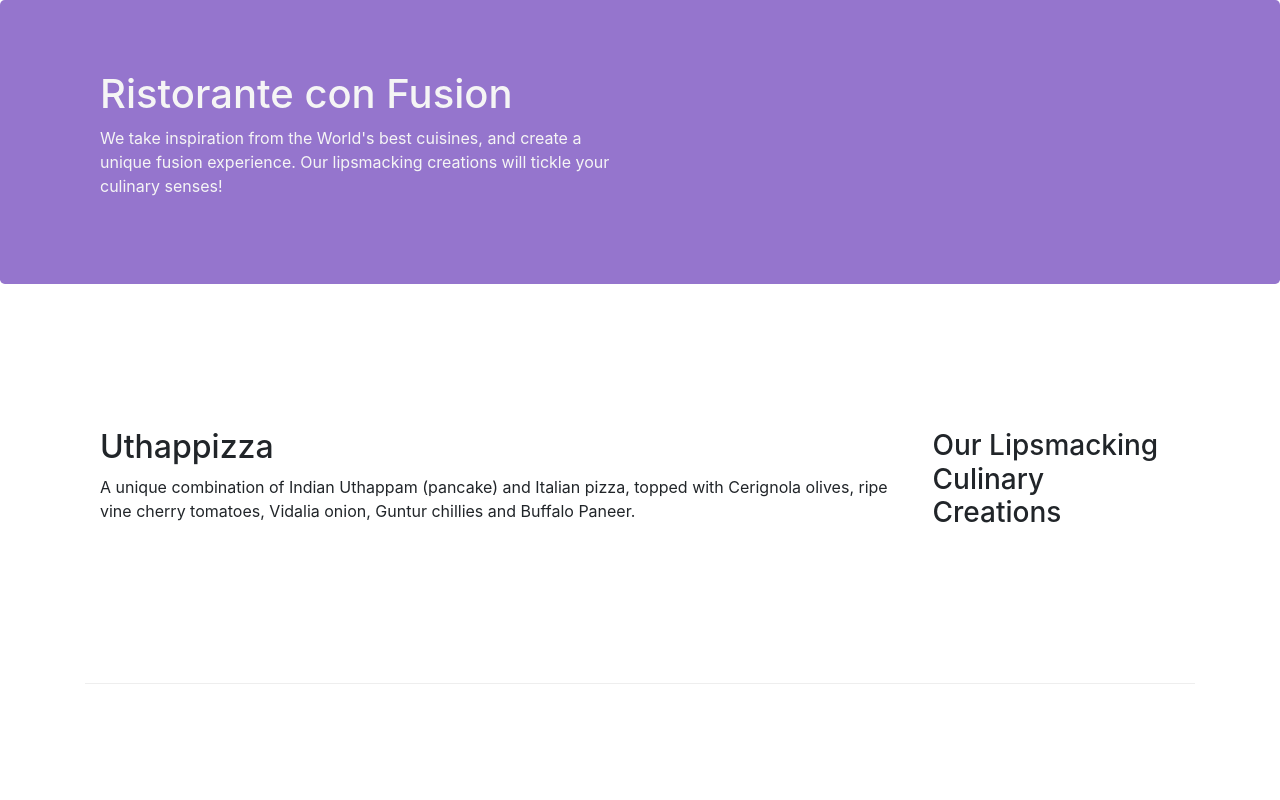
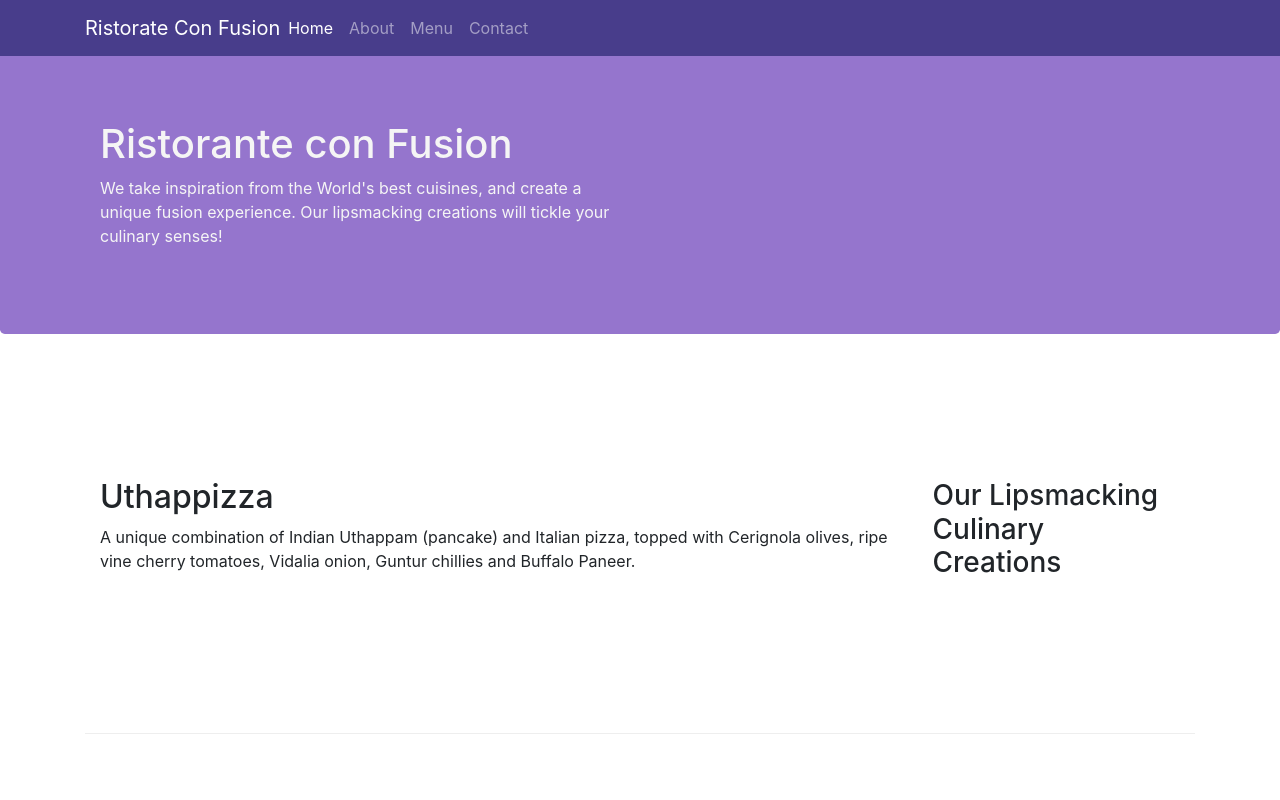
Before and after one commit to Qrune/BootstrapGrid, a website: page index.html in a window 1280 px wide. Shown: the top 800 px of the page. Drawn offline with nearby package versions, Linux system fonts and the light colour scheme.

Commit message:
navbar and breadcrumb

```diff
--- a/CSS/styles.css
+++ b/CSS/styles.css
@@ -24,3 +24,9 @@
     margin: 0px;
     color: whitesmoke;
 }
+body{
+    padding: 50px 0px 0px 0px;
+}
+.navbar-dark{
+    background-color: darkslateblue;
+}
--- a/index.html
+++ b/index.html
@@ -14,67 +14,90 @@
 </head>
 
 <body>
+<nav class="navbar navbar-dark navbar-expand-sm fixed-top">
+    <div class="container">
+        <button class="navbar-toggler" type="button" data-toggle="collapse" data-target="#Navbar">
+            <span class="navbar-toggler-icon"></span>
+        </button>
+        <a class="navbar-brand mr-auto" href="#">
+            Ristorate Con Fusion</a>
+        <div class="collapse navbar-collapse" id="Navbar">
+            <ul class="navbar-nav mr-auto">
+                <li class="nav-item active"><a class="nav-link" href="#">Home</a></li>
+                <li class="nav-item"><a class="nav-link" href="./aboutus.html">About</a></li>
+                <li class="nav-item"><a class="nav-link" href="#">Menu</a></li>
+                <li class="nav-item"><a class="nav-link" href="#">Contact</a></li>
+            </ul>
+        </div>
+    </div>
 
-    <header class = "jumbotron">
+</nav>
+<header class="jumbotron">
     <div class="container">
-            <div class = "row row-header">
-                <div class = "col-12 col-sm-6">
+        <div class="row row-header">
+            <div class="col-12 col-sm-6">
                 <h1>Ristorante con Fusion</h1>
-                    <p>We take inspiration from the World's best cuisines, and create a unique fusion experience. Our lipsmacking creations will tickle your culinary senses!</p>
+                <p>We take inspiration from the World's best cuisines, and create a unique fusion experience. Our
+                    lipsmacking creations will tickle your culinary senses!</p>
             </div>
-                <div class = "col-12 col-sm">
+            <div class="col-12 col-sm">
             </div>
         </div>
     </div>
 </header>
 
-    <div class = "container">
-        <div class = "row row-content align-items-center">
-            <div class = "col-12 col-sm-4 order-sm-last col-md-3">
+<div class="container">
+    <div class="row row-content align-items-center">
+        <div class="col-12 col-sm-4 order-sm-last col-md-3">
             <h3>Our Lipsmacking Culinary Creations</h3>
         </div>
-            <div class = "col order-sm-first">
+        <div class="col order-sm-first">
             <h2>Uthappizza</h2>
-                <p>A unique combination of Indian Uthappam (pancake) and Italian pizza, topped with Cerignola olives, ripe vine cherry tomatoes, Vidalia onion, Guntur chillies and Buffalo Paneer.</p>
+            <p>A unique combination of Indian Uthappam (pancake) and Italian pizza, topped with Cerignola olives, ripe
+                vine cherry tomatoes, Vidalia onion, Guntur chillies and Buffalo Paneer.</p>
         </div>
     </div>
 
 
-        <div class = "row row-content align-items-center">
-            <div  class = "col-12 col-sm-4 col-md-3">
+    <div class="row row-content align-items-center">
+        <div class="col-12 col-sm-4 col-md-3">
             <h3>This Month's Promotions</h3>
         </div>
-            <div class = "col">
+        <div class="col">
             <h2>Weekend Grand Buffet</h2>
-                <p>Featuring mouthwatering combinations with a choice of five different salads, six enticing appetizers, six main entrees and five choicest desserts. Free flowing bubbly and soft drinks. All for just $19.99 per person </p>
+            <p>Featuring mouthwatering combinations with a choice of five different salads, six enticing appetizers, six
+                main entrees and five choicest desserts. Free flowing bubbly and soft drinks. All for just $19.99 per
+                person </p>
         </div>
     </div>
 
-        <div class = "row row-content align-items-center">
-            <div class = "col-12 col-sm-4 order-sm-last col-md-3">
+    <div class="row row-content align-items-center">
+        <div class="col-12 col-sm-4 order-sm-last col-md-3">
             <h3>Meet our Culinary Specialists</h3>
         </div>
-            <div class = "col order-sm-first ">
+        <div class="col order-sm-first ">
             <h2>Alberto Somayya</h2>
             <h4>Executive Chef</h4>
-                <p>Award winning three-star Michelin chef with wide International experience having worked closely with whos-who in the culinary world, he specializes in creating mouthwatering Indo-Italian fusion experiences. </p>
+            <p>Award winning three-star Michelin chef with wide International experience having worked closely with
+                whos-who in the culinary world, he specializes in creating mouthwatering Indo-Italian fusion
+                experiences. </p>
         </div>
     </div>
 </div>
 
-    <footer class = "footer">
+<footer class="footer">
     <div class="container">
-            <div class = "row">
-                <div class = "col-4 offset-1 col-sm-2">
+        <div class="row">
+            <div class="col-4 offset-1 col-sm-2">
                 <h5>Links</h5>
-                    <ul class = list-unstyled>
+                <ul class=list-unstyled>
                     <li><a href="#">Home</a></li>
-                        <li><a href="#">About</a></li>
+                    <li><a href="./aboutus.html">About</a></li>
                     <li><a href="#">Menu</a></li>
                     <li><a href="#">Contact</a></li>
                 </ul>
             </div>
-                <div class = "col-7 col-sm-5">
+            <div class="col-7 col-sm-5">
                 <h5>Our Address</h5>
                 <address>
                     121, Clear Water Bay Road<br>
@@ -85,7 +108,7 @@
                     Email: <a href="mailto:confusion@food.net">confusion@food.net</a>
                 </address>
             </div>
-                <div class = "col-12 col-sm-4 align-self-center">
+            <div class="col-12 col-sm-4 align-self-center">
                 <div class="text-center">
                     <a href="http://google.com/+">Google+</a>
                     <a href="http://www.facebook.com/profile.php?id=">Facebook</a>
@@ -96,8 +119,8 @@
                 </div>
             </div>
         </div>
-           <div class = "row justify-content-center">
-                <div class = "col-auto">
+        <div class="row justify-content-center">
+            <div class="col-auto">
                 <p>© Copyright 2018 Ristorante Con Fusion</p>
             </div>
         </div>
```
Also changed, not shown: aboutus.html (+21 -0 lines). Lines whose indentation alone changed are shown as unchanged.
